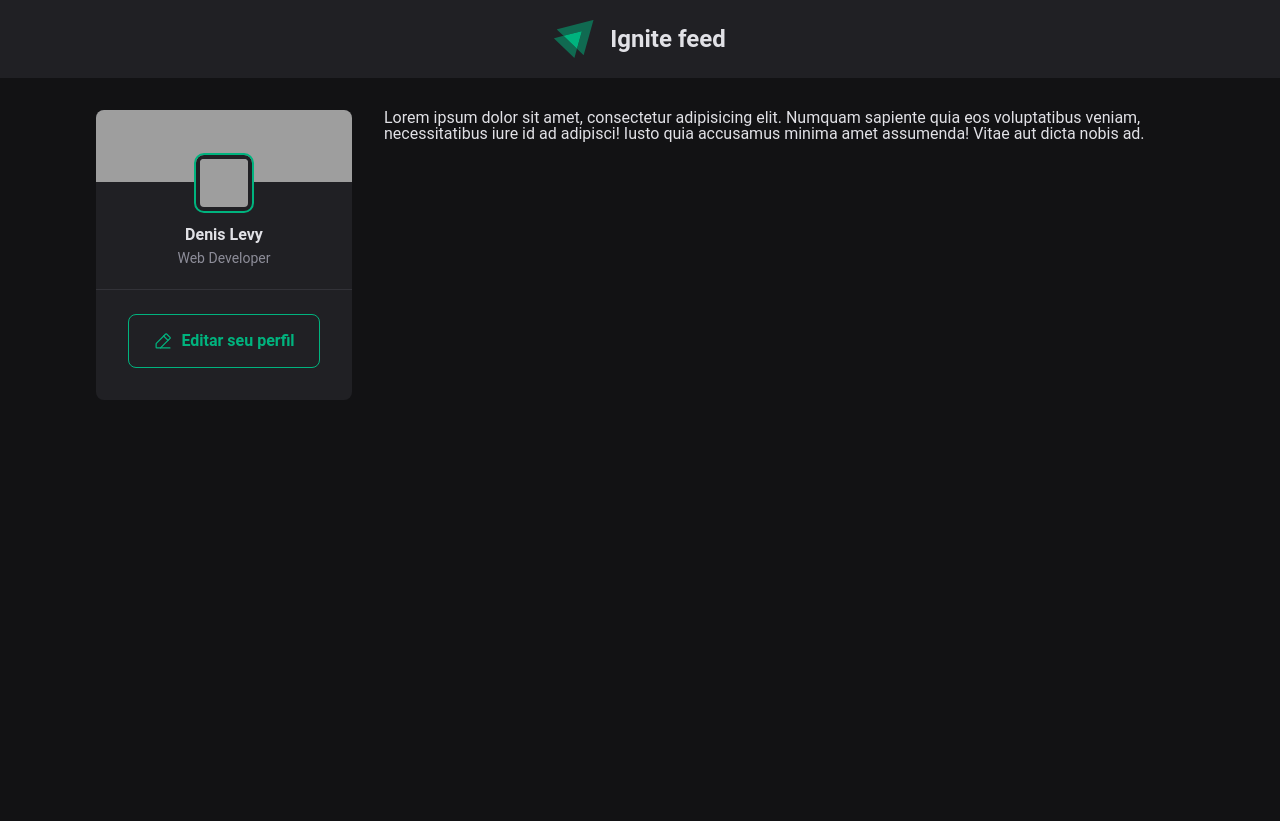
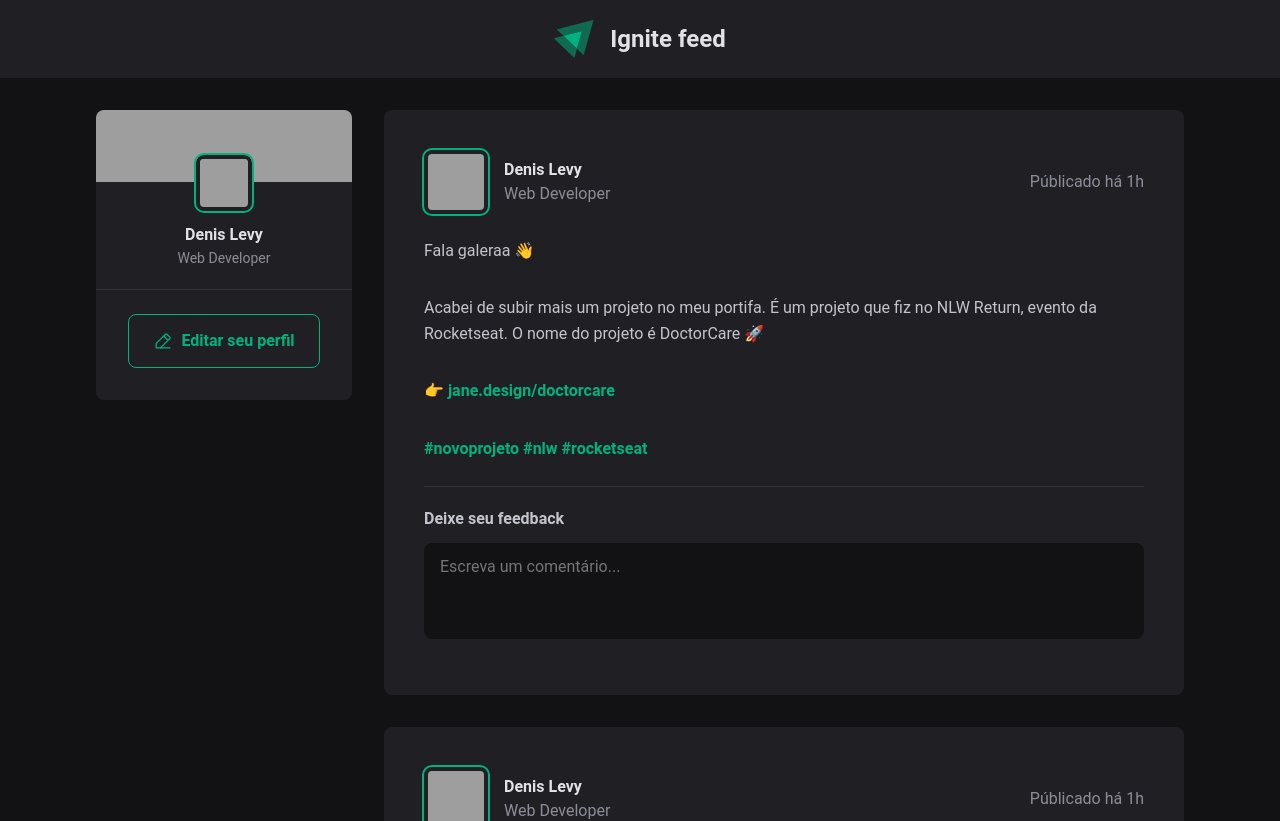
Before and after one commit to DenisLevy76/ignite-rocketseat-feed, a React (Vite) app: page / in a window 1280 px wide. Shown: the top 821 px of the page. Before the commit the page ends 800 px from the top, so only its background shows below. Built offline with nearby package versions, Linux system fonts and the light colour scheme; grey boxes are pictures that could not be loaded.

Commit message:
Add post component

```diff
--- a/src/App.tsx
+++ b/src/App.tsx
@@ -1,4 +1,5 @@
 import HeaderComponent from './components/HeaderComponent';
+import { PostComponent } from './components/PostComponent';
 import { SidebarComponent } from './components/SidebarComponent';
 import styles from './styles/app.module.css';
 import './styles/reset.css';
@@ -11,12 +12,12 @@ export const App = () => {
       <div className={styles.wrapper}>
         <SidebarComponent />
         <main>
-          <ul>
+          <ul className={styles.posts__list}>
             <li>
-              Lorem ipsum dolor sit amet, consectetur adipisicing elit. Numquam
-              sapiente quia eos voluptatibus veniam, necessitatibus iure id ad
-              adipisci! Iusto quia accusamus minima amet assumenda! Vitae aut
-              dicta nobis ad.
+              <PostComponent />
+            </li>
+            <li>
+              <PostComponent />
             </li>
           </ul>
         </main>
--- /dev/null
+++ b/src/components/PostComponent/index.tsx
@@ -0,0 +1,60 @@
+import styles from './styles.module.css';
+
+export const PostComponent: React.FC = () => {
+  return (
+    <article className={styles.post}>
+      <header className={styles.post__header}>
+        <div className={styles.user_info}>
+          <img
+            src="https://avatars.githubusercontent.com/u/62116847?v=4"
+            className={styles.avatar}
+          />
+          <div className={styles.user_data}>
+            <strong>Denis Levy</strong>
+            <p>Web Developer</p>
+          </div>
+        </div>
+
+        <time
+          title="30 de Novembro de 2022, às 8 horas"
+          dateTime="2022-11-30 08:13:30"
+        >
+          Públicado há 1h
+        </time>
+      </header>
+      <div className={styles.content}>
+        <p>Fala galeraa 👋</p>
+
+        <p>
+          Acabei de subir mais um projeto no meu portifa. É um projeto que fiz
+          no NLW Return, evento da Rocketseat. O nome do projeto é DoctorCare 🚀
+        </p>
+
+        <p>
+          <a href="/404" className={styles.link}>
+            👉 jane.design/doctorcare
+          </a>
+        </p>
+
+        <p>
+          <a href="/404" className={styles.link}>
+            #novoprojeto{' '}
+          </a>
+          <a href="/404" className={styles.link}>
+            #nlw{' '}
+          </a>
+          <a href="/404" className={styles.link}>
+            #rocketseat
+          </a>
+        </p>
+      </div>
+      <form className={styles.comment_form}>
+        <strong>Deixe seu feedback</strong>
+        <textarea placeholder="Escreva um comentário..." />
+        <footer>
+          <button type="submit">Publicar</button>
+        </footer>
+      </form>
+    </article>
+  );
+};
--- /dev/null
+++ b/src/components/PostComponent/styles.module.css
@@ -0,0 +1,103 @@
+.post {
+  display: flex;
+  flex-direction: column;
+  gap: 1.5rem;
+
+  background-color: var(--gray-800);
+
+  padding: 2.5rem;
+  border-radius: 8px;
+
+  color: var(--gray-300);
+}
+
+.post__header {
+  display: flex;
+  justify-content: space-between;
+  align-items: center;
+}
+
+.user_info {
+  display: flex;
+  gap: 1rem;
+  align-items: center;
+}
+.post__header > time {
+  color: var(--gray-400);
+}
+.user_data > strong {
+  display: flex;
+  gap: 1rem;
+  align-items: center;
+  font-weight: bold;
+  margin-bottom: 0.5rem;
+  color: var(--gray-100);
+}
+.user_data > p {
+  color: var(--gray-400);
+}
+
+.avatar {
+  box-sizing: initial;
+  width: 3.5rem;
+  height: 3.5rem;
+  border-radius: 8px;
+
+  border: 4px solid var(--gray-800);
+  outline: 2px solid var(--primary);
+}
+
+.content {
+  display: flex;
+  flex-direction: column;
+  gap: 2rem;
+  line-height: 160%;
+}
+
+.comment_form {
+  display: flex;
+  flex-direction: column;
+  align-items: flex-start;
+  gap: 1rem;
+
+  padding-top: 1.5rem;
+  border-top: 1px solid var(--gray-600);
+}
+
+.comment_form > strong {
+  font-weight: bold;
+}
+
+.comment_form > textarea {
+  resize: none;
+  height: 6rem;
+  background-color: var(--gray-900);
+  border-radius: 8px;
+  padding: 1rem;
+  width: 100%;
+}
+
+.comment_form > footer {
+  visibility: hidden;
+  max-height: 0;
+}
+
+.comment_form:focus-within > footer {
+  visibility: initial;
+  max-height: initial;
+}
+
+.comment_form button[type='submit'] {
+  background-color: var(--primary);
+  color: var(--gray-100);
+  font-weight: bold;
+  padding: 1rem 1.5rem;
+  border-radius: 8px;
+  cursor: pointer;
+
+  transition: background-color 0.15s;
+}
+
+.comment_form button[type='submit']:hover {
+  background-color: var(--green-300);
+}
--- a/src/styles/app.module.css
+++ b/src/styles/app.module.css
@@ -8,3 +8,9 @@
   gap: 2rem;
   align-items: flex-start;
 }
+
+.posts__list {
+  display: flex;
+  flex-direction: column;
+  gap: 2rem;
+}
--- a/src/styles/reset.css
+++ b/src/styles/reset.css
@@ -10,7 +10,13 @@
   --gray-800: #202024;
   --gray-900: #121214;
 
+  --green-300: #02ca8e;
   --green-500: #00875f;
+}
+
+:focus {
+  outline: transparent;
+  box-shadow: 0 0 0 2px var(--primary);
 }
 
 * {
@@ -79,4 +85,9 @@ table {
 a {
   text-decoration: none;
   color: var(--primary);
+  font-weight: bold;
 }
+
+a:hover {
+  color: var(--green-300);
+}
```
